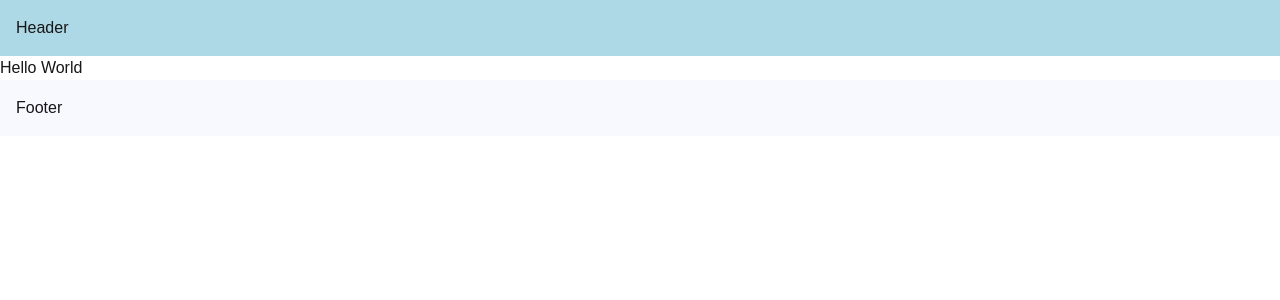
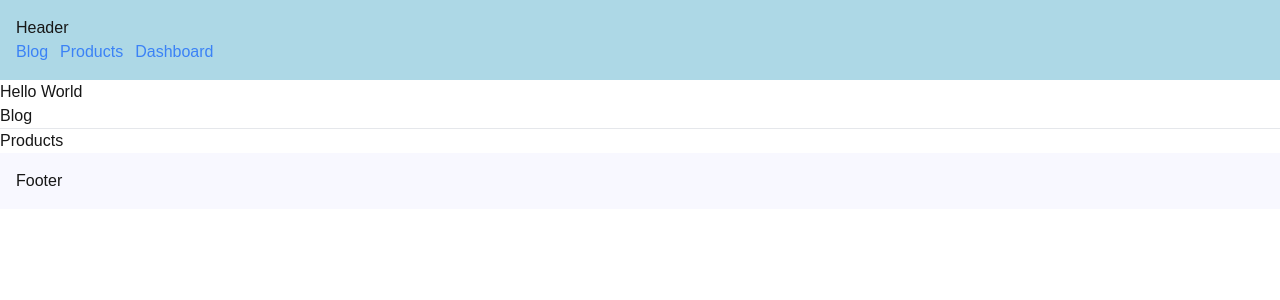
Before and after one commit to Srinu126/next.js-15, a Next.js app: page / in a window 1280 px wide. Shown: the top 300 px of the page. Built offline with nearby package versions, Linux system fonts and the light colour scheme.

Commit message:
Link Component and active links

```diff
--- /dev/null
+++ b/app/Header.tsx
@@ -0,0 +1,43 @@
+"use client";
+import Link from "next/link";
+import React from "react";
+import { usePathname } from "next/navigation";
+
+const navLinks = [
+  {
+    link: "/blog",
+    title: "Blog",
+  },
+  {
+    link: "/products",
+    title: "Products",
+  },
+  {
+    link: "/dashboard",
+    title: "Dashboard",
+  },
+];
+
+const Header = () => {
+  const pathname = usePathname();
+  return (
+    <div className="flex gap-3">
+      {navLinks.map((navLink) => {
+        const isActive =
+          pathname === navLink.link ||
+          (pathname.startsWith(navLink.link) && navLink.link !== "/");
+        return (
+          <Link
+            className={isActive ? "text-red-700 font-bold" : "text-blue-500"}
+            key={navLink.title}
+            href={navLink.link}
+          >
+            {navLink.title}
+          </Link>
+        );
+      })}
+    </div>
+  );
+};
+
+export default Header;
--- a/app/layout.tsx
+++ b/app/layout.tsx
@@ -1,6 +1,7 @@
 import type { Metadata } from "next";
 import { Geist, Geist_Mono } from "next/font/google";
 import "./globals.css";
+import Header from "./Header";
 
 const geistSans = Geist({
   variable: "--font-geist-sans",
@@ -36,6 +37,8 @@ export default function RootLayout({
           padding: "1rem"
         }}>
           <p>Header</p>
+          <Header />
+
         </header>
         {children}
         <footer style={{
--- a/app/page.tsx
+++ b/app/page.tsx
@@ -1,4 +1,10 @@
+import Link from "next/link"
 
 export default function Home() {
-  return <h1>Hello World</h1>
+  return (<>
+  <h1>Hello World</h1>
+  <Link href="/blog">Blog</Link>
+  <hr/>
+  <Link href="/products">Products</Link>
+  </>)
 }
```
